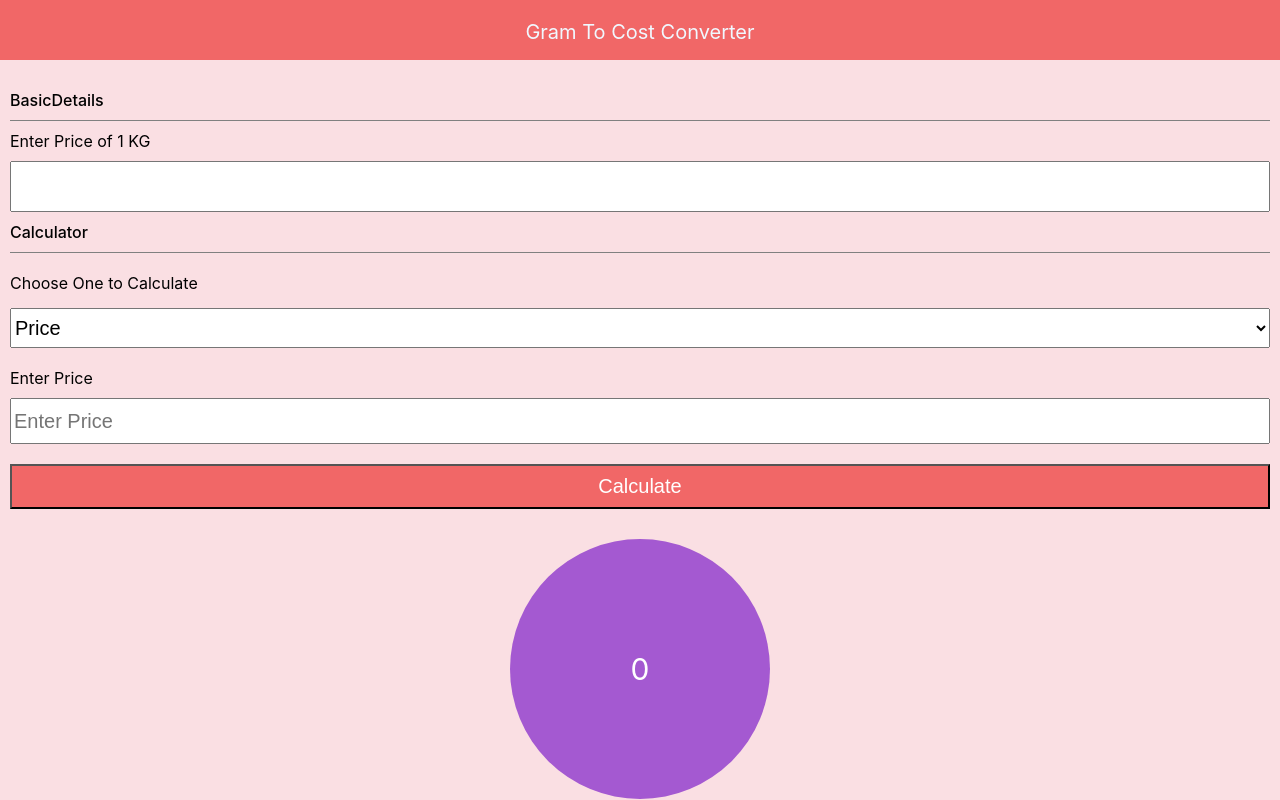
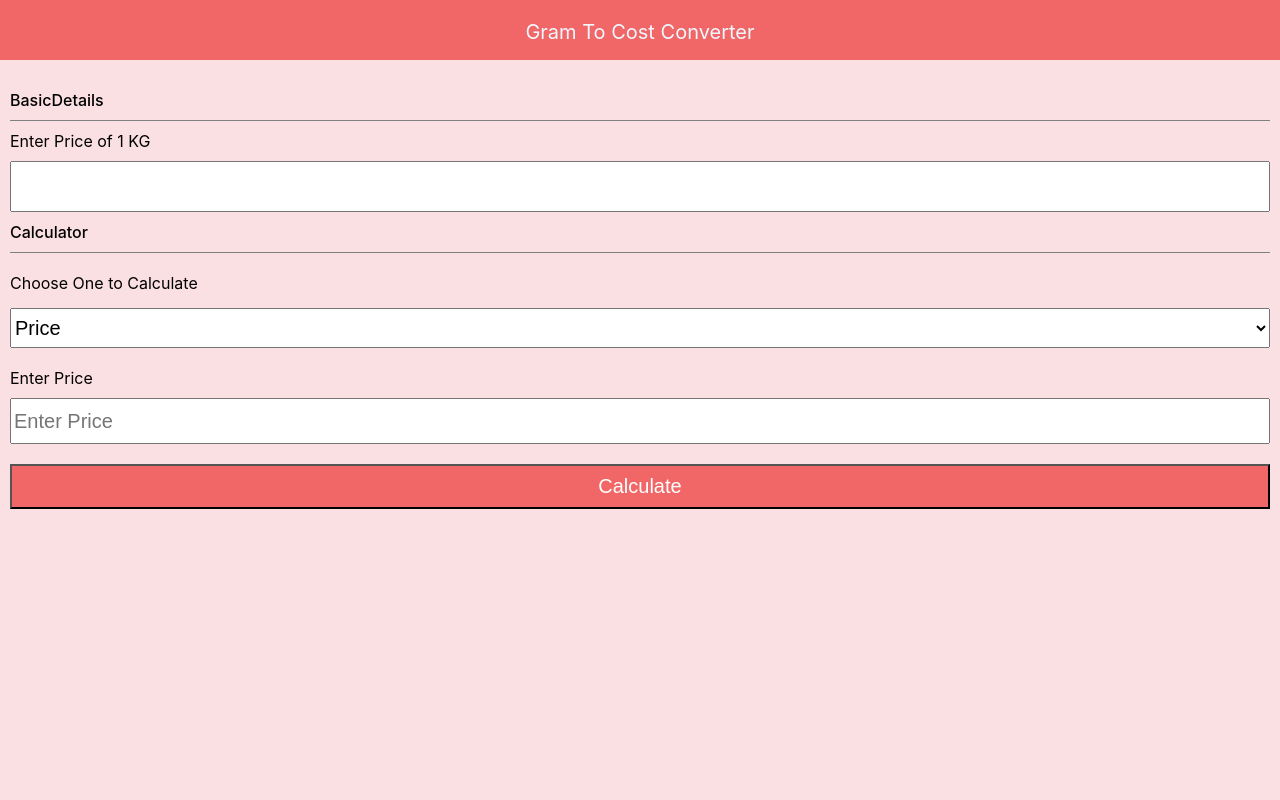
Before and after one commit to ASHINAY/gram-to-cost-converter, a React (Create React App) app: page / in a window 1280 px wide. Built offline with nearby package versions, Linux system fonts and the light colour scheme.

Commit message:
hidden function

```diff
--- a/src/App.js
+++ b/src/App.js
@@ -5,10 +5,12 @@ function App() {
   const [result, setResult] = useState(0);
   const [priceof1kg, setPriceof1kg] = useState("");
   const [price, setPrice] = useState("");
+  const [showResult, setShowResult] = useState(false);
 
   const onCalculateBtnclick = () => {
-    var gram = (1000 / priceof1kg) * price;
-    setResult(gram);
+    var result = (1000 / priceof1kg) * price + " gram ";
+    setResult(result);
+     setShowResult(true);
   }
 
   const onChangePriceof1kg = (e) => {
@@ -50,13 +52,15 @@ function App() {
         <button onClick={onCalculateBtnclick} style={{ backgroundColor: '#F16767', height: '45px', color: 'white', justifyContent: 'center', margin: '10px 0', fontSize: '20px' }}>Calculate</button>
 
       </div>
+      {showResult &&
       <div style={{ display: 'flex', justifyContent: 'center' }}>
 
-        <div className='subContainer'>
-          {/* <div className='circle'>{result.toFixed(2)}</div> */}
+        <div className='subContainer' >
+
           <span style={{ color: '#FFFFFF', fontWeight: '400', fontSize: '30px' }}> {result}</span>
         </div>
       </div>
+}
     </div>
   );
 }
```
